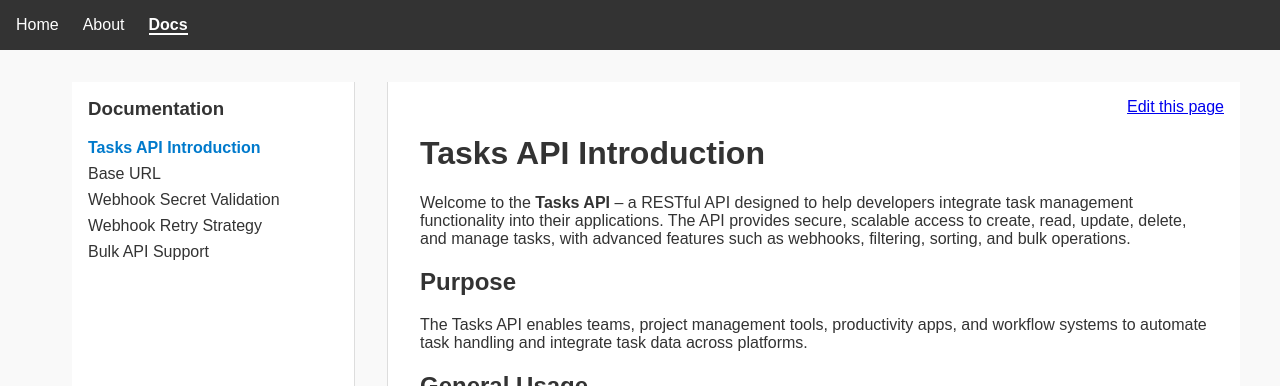
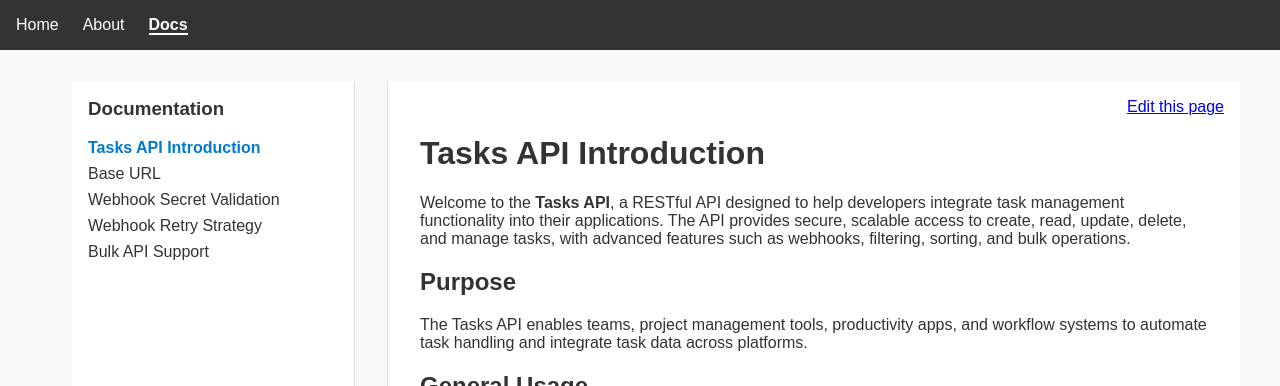
Before and after one commit to smarvin/gl-copy-site, a Jekyll site: the page built from docs/topic-one.md, in a window 1280 px wide. Shown: the top 386 px of the page. Built offline with Jekyll 4.4.1, drawn with Linux system fonts in a browser that asks for light colours.

```diff
--- a/docs/topic-one.md
+++ b/docs/topic-one.md
@@ -6,7 +6,7 @@ permalink: /docs/topic-one/
 
 # Tasks API Introduction
 
-Welcome to the **Tasks API** – a RESTful API designed to help developers integrate task management functionality into their applications. The API provides secure, scalable access to create, read, update, delete, and manage tasks, with advanced features such as webhooks, filtering, sorting, and bulk operations.
+Welcome to the **Tasks API**, a RESTful API designed to help developers integrate task management functionality into their applications. The API provides secure, scalable access to create, read, update, delete, and manage tasks, with advanced features such as webhooks, filtering, sorting, and bulk operations.
 
 ## Purpose
 The Tasks API enables teams, project management tools, productivity apps, and workflow systems to automate task handling and integrate task data across platforms.
```
